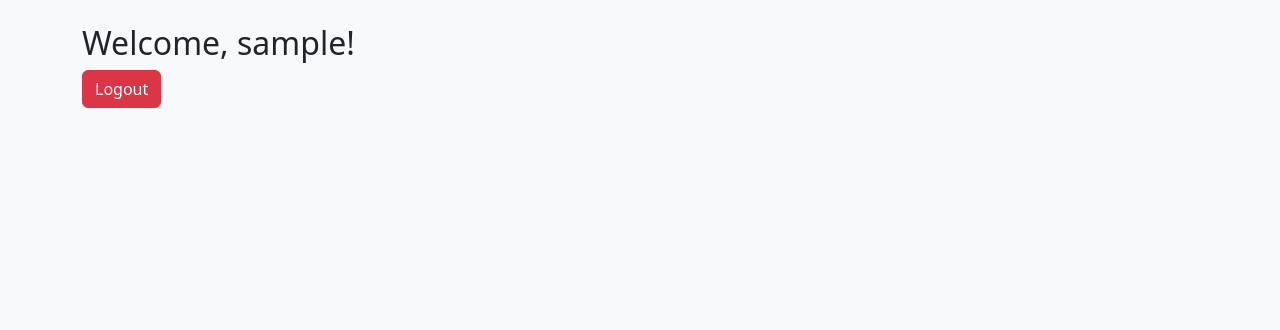
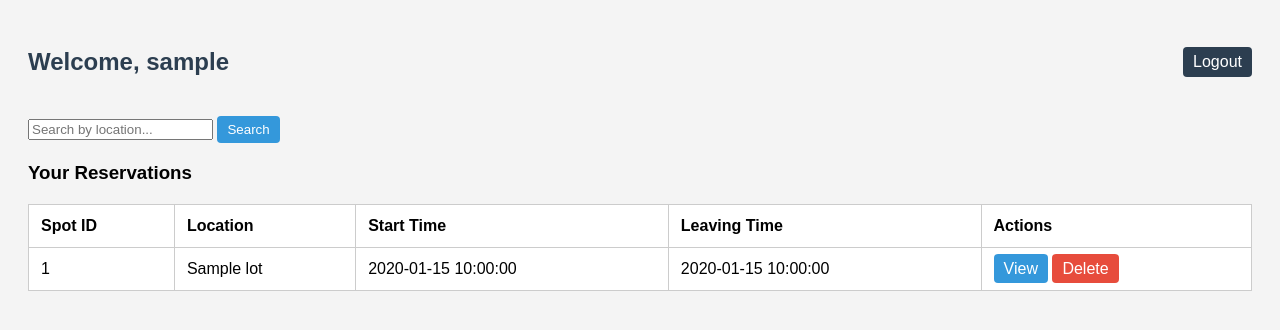
Before and after one commit to prakhar060703/Vehicle_Parking_App, a Flask app: page /home in a window 1280 px wide. Shown: the top 330 px of the page. Run offline with Flask 3, Linux system fonts and the light colour scheme; the visitor is signed in with stand-in values (Sample User, id 1); tables that the repository leaves empty hold one stand-in row (values such as "Sample post").

Commit message:
Admin and User View Created

```diff
--- a/app/controllers/auth_controller.py
+++ b/app/controllers/auth_controller.py
@@ -1,6 +1,7 @@
+from datetime import datetime, timedelta
 from flask import Blueprint, render_template, request, redirect, session, url_for, flash
 from .. import db
-from ..models.models import User
+from ..models.models import User, ParkingLot, ParkingSpot, Reservation  # Make sure these models exist
 
 auth_bp = Blueprint('auth', __name__)
 
@@ -18,7 +19,10 @@ def login():
             session['user_id'] = user.id
             session['username'] = user.username
             session['role'] = user.role
-            return redirect(url_for('auth.home'))
+            if user.role == 'admin':
+                return redirect(url_for('auth.admin_dashboard'))
+            else:
+                return redirect(url_for('auth.home'))
         flash("Invalid credentials")
     return render_template('login.html')
 
@@ -41,9 +45,198 @@ def signup():
 def home():
     if 'user_id' not in session:
         return redirect(url_for('auth.login'))
-    return render_template('home.html', username=session.get('username'))
+
+    user_id = session['user_id']
+    user_reservations = Reservation.query.filter_by(user_id=user_id).all()
+
+    return render_template('home.html',
+                           username=session.get('username'),
+                           reservations=user_reservations)
+
+
+
+@auth_bp.route('/view_reservation/<int:reservation_id>')
+def view_reservation(reservation_id):
+    reservation = Reservation.query.get_or_404(reservation_id)
+    if reservation.user_id != session.get('user_id') and session.get('role') != 'admin':
+        flash("Access denied.")
+        return redirect(url_for('auth.home'))
+    return render_template('view_reservation.html', reservation=reservation)
+
+@auth_bp.route('/delete_reservation/<int:reservation_id>')
+def delete_reservation(reservation_id):
+    reservation = Reservation.query.get_or_404(reservation_id)
+    if reservation.user_id != session.get('user_id') and session.get('role') != 'admin':
+        flash("Not authorized to delete this reservation.")
+        return redirect(url_for('auth.home'))
+
+    spot = reservation.spot
+    spot.status = 'A'  # Mark spot as available again
+    db.session.delete(reservation)
+    db.session.commit()
+    flash("Reservation deleted successfully.")
+    return redirect(url_for('auth.home'))
+
+
 
 @auth_bp.route('/logout')
 def logout():
     session.clear()
     return redirect(url_for('auth.login'))
+
+
+
+
+# --- Admin Dashboard ---
+@auth_bp.route('/admin/dashboard')
+def admin_dashboard():
+    if 'user_id' not in session or session.get('role') != 'admin':
+        return redirect(url_for('auth.login'))
+
+    lots = ParkingLot.query.all()
+    users = User.query.filter_by(role='user').all()
+    reservations = Reservation.query.all()
+
+    return render_template(
+        'admin_dashboard.html',
+        lots=lots,
+        users=users,
+        reservations=reservations
+    )
+
+
+@auth_bp.route('/create_lot', methods=['GET', 'POST'])
+def create_lot():
+    if 'role' not in session or session['role'] != 'admin':
+        return redirect(url_for('auth.login'))
+
+    if request.method == 'POST':
+        name = request.form['name']
+        price = float(request.form['price'])
+        address = request.form['address']
+        pin_code = request.form['pin_code']
+        max_spots = int(request.form['max_spots'])
+
+        lot = ParkingLot(
+            prime_location_name=name,
+            price=price,
+            address=address,
+            pin_code=pin_code,
+            max_spots=max_spots
+        )
+        db.session.add(lot)
+        db.session.commit()
+
+        for _ in range(max_spots):
+            spot = ParkingSpot(lot_id=lot.id, status='A')
+            db.session.add(spot)
+
+        db.session.commit()
+        flash("Parking lot created successfully!")
+        return redirect(url_for('auth.admin_dashboard'))
+
+    return render_template('create_lot.html')
+
+
+@auth_bp.route('/lot/<int:lot_id>/spots')
+def view_spots(lot_id):
+    if 'user_id' not in session or session.get('role') != 'admin':
+        return redirect(url_for('auth.login'))
+
+    lot = ParkingLot.query.get_or_404(lot_id)
+    spots = ParkingSpot.query.filter_by(lot_id=lot.id).all()
+    return render_template('view_spots.html', lot=lot, spots=spots)
+
+@auth_bp.route('/reserve/<int:spot_id>', methods=['GET', 'POST'])
+def reserve_spot(spot_id):
+    spot = ParkingSpot.query.get_or_404(spot_id)
+    user_role = session.get('role')
+
+    # If spot is already booked
+    if spot.status == 'O':
+        reservation = Reservation.query.filter_by(spot_id=spot.id).first()
+
+        if user_role == 'admin':
+            return render_template('view_reservation_admin.html', reservation=reservation, spot=spot)
+        else:
+            flash("This spot is already reserved.")
+            return redirect(url_for('auth.view_spots', lot_id=spot.lot_id))
+
+    # If available, show reservation form
+    if request.method == 'POST':
+        user_id = int(request.form['user_id'])  # Admin chooses user or current session user
+        hours = float(request.form['hours'])
+        leaving = datetime.utcnow() + timedelta(hours=hours)
+
+        reservation = Reservation(
+            spot_id=spot.id,
+            user_id=user_id,
+            cost_per_hour=spot.lot.price,
+            leaving_timestamp=leaving
+        )
+        spot.status = 'O'
+        db.session.add(reservation)
+        db.session.commit()
+        flash("Spot reserved.")
+        return redirect(url_for('auth.view_spots', lot_id=spot.lot_id))
+
+    users = User.query.all() if user_role == 'admin' else []
+    return render_template('reserve_form.html', spot=spot, users=users)
+
+
+@auth_bp.route('/edit_reservation/<int:reservation_id>', methods=['GET', 'POST'])
+def edit_reservation(reservation_id):
+    reservation = Reservation.query.get_or_404(reservation_id)
+    spot = reservation.spot
+    user = reservation.user
+
+    if request.method == 'POST':
+        try:
+            hours = float(request.form['hours'])
+            reservation.leaving_timestamp = reservation.parking_timestamp + timedelta(hours=hours)
+            db.session.commit()
+            flash('Reservation updated successfully!', 'success')
+            return redirect(url_for('auth.view_spots', lot_id=spot.lot_id))
+        except Exception as e:
+            flash(f"Error updating reservation: {e}", 'danger')
+
+    return render_template('edit_reservation.html', reservation=reservation, spot=spot, user=user)
+
+
+@auth_bp.route('/edit_lot/<int:lot_id>', methods=['GET', 'POST'])
+def edit_lot(lot_id):
+    lot = ParkingLot.query.get_or_404(lot_id)
+
+    if request.method == 'POST':
+        lot.prime_location_name = request.form['prime_location_name']
+        lot.address = request.form['address']
+        lot.pin_code = request.form['pin_code']
+        lot.price = float(request.form['price'])
+        lot.max_spots = int(request.form['max_spots'])
+
+        db.session.commit()
+        flash('Parking lot updated successfully!', 'success')
+        return redirect(url_for('auth.admin_dashboard'))
+
+    return render_template('edit_lot.html', lot=lot)
+
+
+@auth_bp.route('/search', methods=['GET', 'POST'])
+def search_lots():
+    if 'user_id' not in session:
+        return redirect(url_for('auth.login'))
+
+    results = []
+    if request.method == 'POST':
+        query = request.form['search'].strip().lower()
+        all_lots = ParkingLot.query.all()
+        for lot in all_lots:
+            if query in lot.prime_location_name.lower():
+                available_spots = ParkingSpot.query.filter_by(lot_id=lot.id, status='A').count()
+                results.append({
+                    'id': lot.id,
+                    'location': lot.prime_location_name,
+                    'address': lot.address,
+                    'available': available_spots
+                })
+    return render_template('search_results.html', results=results, username=session.get('username'))
--- a/app/templates/home.html
+++ b/app/templates/home.html
@@ -1,5 +1,61 @@
-{% extends 'base.html' %}
-{% block content %}
-<h2>Welcome, {{ username }}!</h2>
-<a href="{{ url_for('auth.logout') }}" class="btn btn-danger">Logout</a>
-{% endblock %}
+<!DOCTYPE html>
+<html>
+<head>
+    <title>User Dashboard</title>
+    <style>
+        body { font-family: Arial; background: #f4f4f4; padding: 20px; }
+        h2 { color: #2c3e50; }
+        table { width: 100%; border-collapse: collapse; margin-top: 20px; background: white; }
+        th, td { padding: 12px; border: 1px solid #ccc; text-align: left; }
+        .btn { padding: 6px 10px; border: none; border-radius: 4px; cursor: pointer; text-decoration: none; }
+        .btn-view { background: #3498db; color: white; }
+        .btn-delete { background: #e74c3c; color: white; }
+        .btn-logout { background: #2c3e50; color: white; float: right; }
+        .top-bar { display: flex; justify-content: space-between; align-items: center; margin-bottom: 20px; }
+    </style>
+</head>
+<body>
+
+    <div class="top-bar">
+        <h2>Welcome, {{ username }}</h2>
+        <a class="btn btn-logout" href="{{ url_for('auth.logout') }}">Logout</a>
+    </div>
+
+    <form method="POST" action="{{ url_for('auth.search_lots') }}">
+    <input type="text" name="search" placeholder="Search by location..." required>
+    <button class="btn btn-view" type="submit">Search</button>
+</form>
+
+    {% if reservations %}
+        <h3>Your Reservations</h3>
+        <table>
+            <thead>
+                <tr>
+                    <th>Spot ID</th>
+                    <th>Location</th>
+                    <th>Start Time</th>
+                    <th>Leaving Time</th>
+                    <th>Actions</th>
+                </tr>
+            </thead>
+            <tbody>
+            {% for r in reservations %}
+                <tr>
+                    <td>{{ r.spot.id }}</td>
+                    <td>{{ r.spot.lot.prime_location_name }}</td>
+                    <td>{{ r.parking_timestamp }}</td>
+                    <td>{{ r.leaving_timestamp }}</td>
+                    <td>
+                        <a class="btn btn-view" href="{{ url_for('auth.view_reservation', reservation_id=r.id) }}">View</a>
+                        <a class="btn btn-delete" href="{{ url_for('auth.delete_reservation', reservation_id=r.id) }}">Delete</a>
+                    </td>
+                </tr>
+            {% endfor %}
+            </tbody>
+        </table>
+    {% else %}
+        <p>No reservations found.</p>
+    {% endif %}
+
+</body>
+</html>
```
Also changed, not shown: app/__init__.py (+9 -0 lines), app/models/models.py (+28 -0 lines), app/templates/admin_dashboard.html (added, +87 -0 lines), app/templates/create_lot.html (added, +16 -0 lines), app/templates/edit_lot.html (added, +21 -0 lines), app/templates/edit_reservation.html (added, +35 -0 lines), app/templates/reserve_form.html (added, +16 -0 lines), app/templates/search_results.html (added, +52 -0 lines), app/templates/view_reservation.html (added, +15 -0 lines), app/templates/view_reservation_admin.html (added, +55 -0 lines), app/templates/view_spots.html (added, +38 -0 lines).
